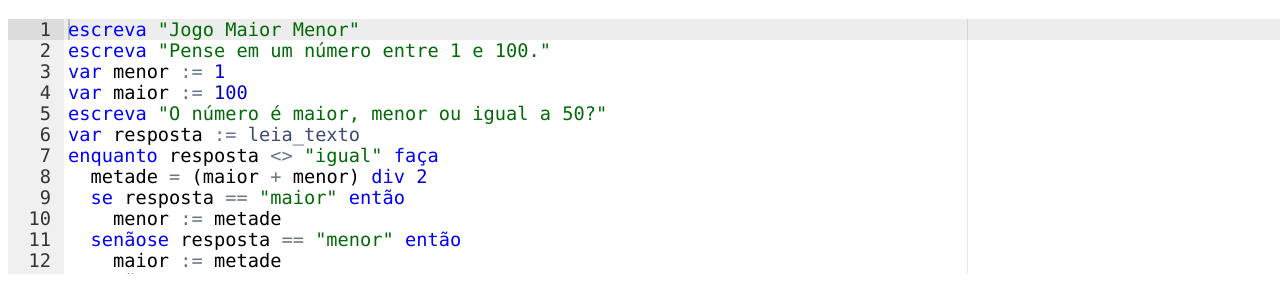
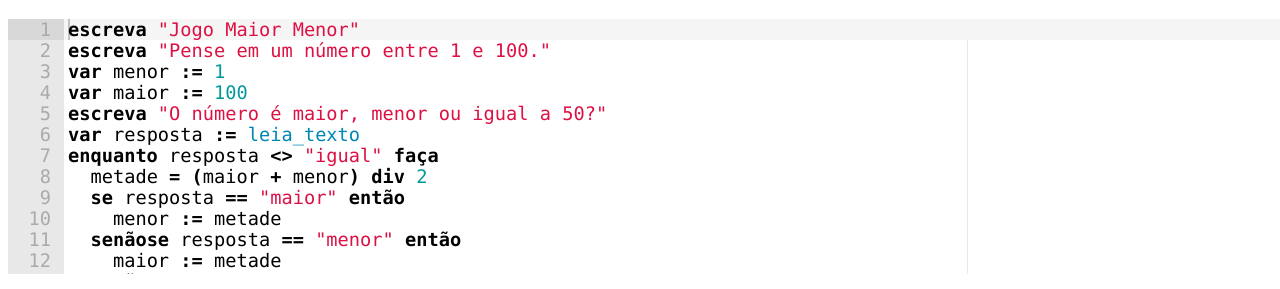
Before and after one commit to potigol/PotigolAce, a plain HTML site: page potigol.html in a window 1280 px wide. Shown: the part 61-350 px from the top of the page. Drawn offline with Linux system fonts and the light colour scheme.

Commit message:
Update potigol.html

```diff
--- a/potigol.html
+++ b/potigol.html
@@ -36,7 +36,7 @@ escreva "Consegui!"</div>
 <script src="src-min/ace.js" type="text/javascript" charset="utf-8"></script>
 <script>
     var editor = ace.edit("editor");
-  //  editor.setTheme("ace/theme/monokai");
+    editor.setTheme("ace/theme/github");
     editor.getSession().setMode("ace/mode/potigol");
     editor.setShowPrintMargin(true);
 </script>
```
